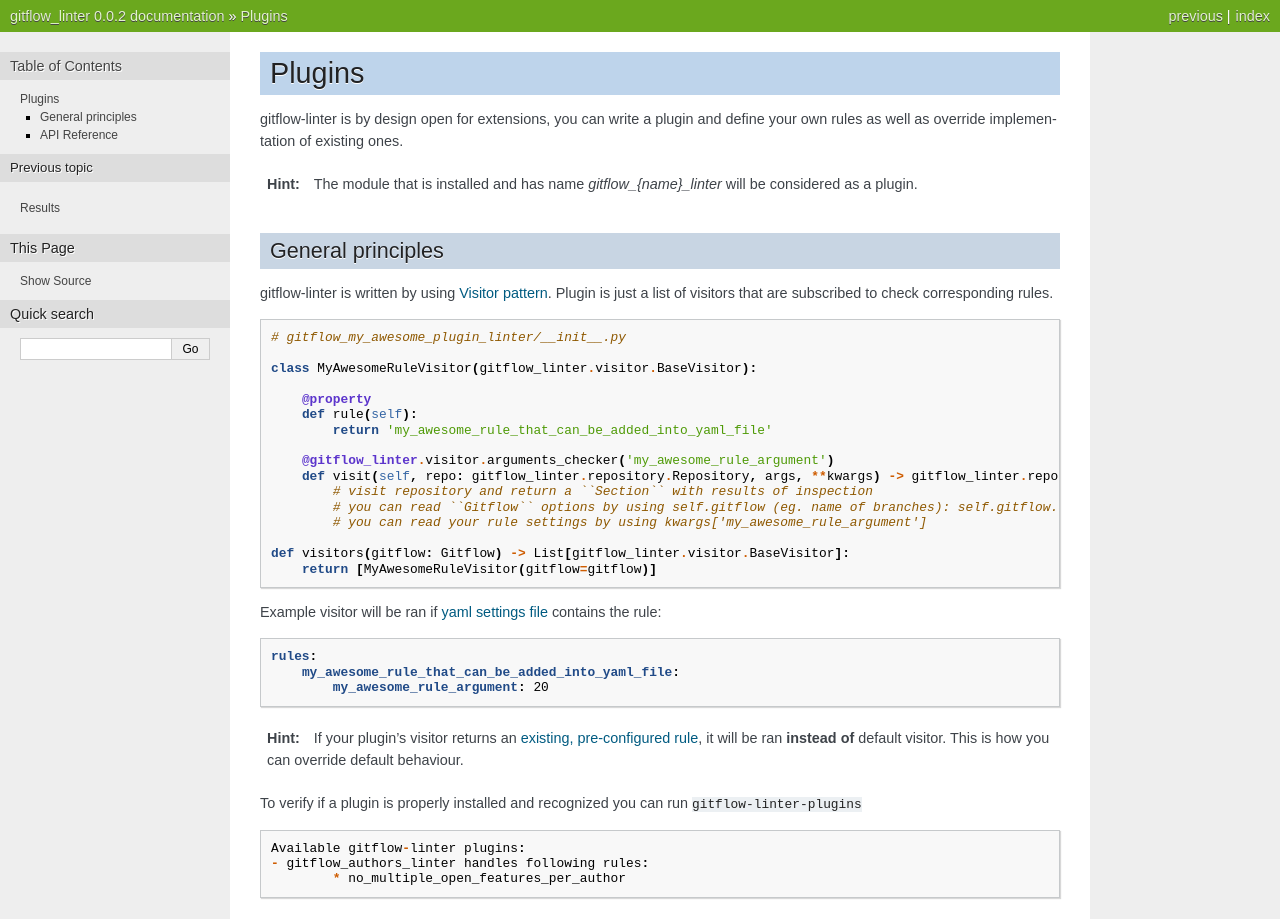
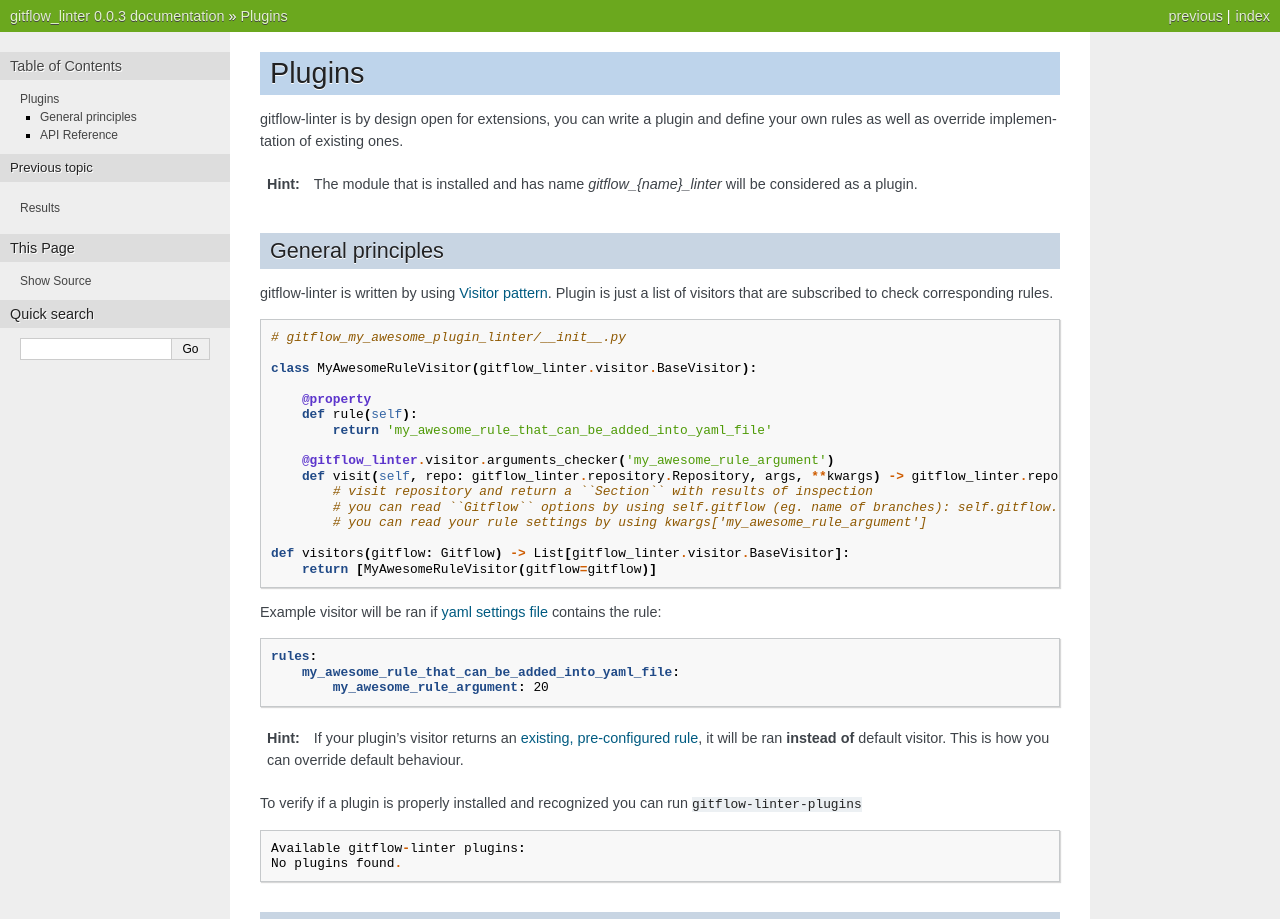
Before and after one commit to fighterpoul/gitflow_linter, a Sphinx documentation site: the page built from docs/plugins.rst, in a window 1280 px wide and 1400 px high. Shown: the top 919 px of the window. Built offline with Sphinx 7.4.7, drawn with Linux system fonts in a browser that asks for light colours; the version number is read from the project's files by our own code; some of the changed text lies outside the part shown.

Commit message:
Bump version to 0.0.3

```diff
--- a/docs/conf.py
+++ b/docs/conf.py
@@ -23,7 +23,7 @@ copyright = '2021, Poul Fighter'
 author = 'Poul Fighter'
 
 # The full version, including alpha/beta/rc tags
-release = '0.0.2'
+release = '0.0.3'
 
 # -- General configuration ---------------------------------------------------
 
--- a/docs/plugins.txt
+++ b/docs/plugins.txt
@@ -1,3 +1,2 @@
 Available gitflow-linter plugins:
-- gitflow_authors_linter handles following rules:
-	* no_multiple_open_features_per_author
+No plugins found.
--- a/gitflow_linter/__init__.py
+++ b/gitflow_linter/__init__.py
@@ -10,7 +10,7 @@ from gitflow_linter import output
 from gitflow_linter.rules import RulesContainer, Gitflow
 
 DEFAULT_LINTER_OPTIONS = 'gitflow_linter.yaml'
-__version__ = '0.0.2'
+__version__ = '0.0.3'
 
 
 def _validate_settings(value, working_dir):
--- a/setup.py
+++ b/setup.py
@@ -11,7 +11,7 @@ def read(fname):
 
 setup(
     name='gitflow_linter',
-    version='0.0.2',
+    version='0.0.3',
     description='Checks if GitFlow is respected in a given repository, considering provided rules',
     long_description=read("README.md"),
     long_description_content_type='text/markdown',
```
Also changed, not shown: README.md (+1 -1 lines), docs/index.html (+7 -8 lines).
